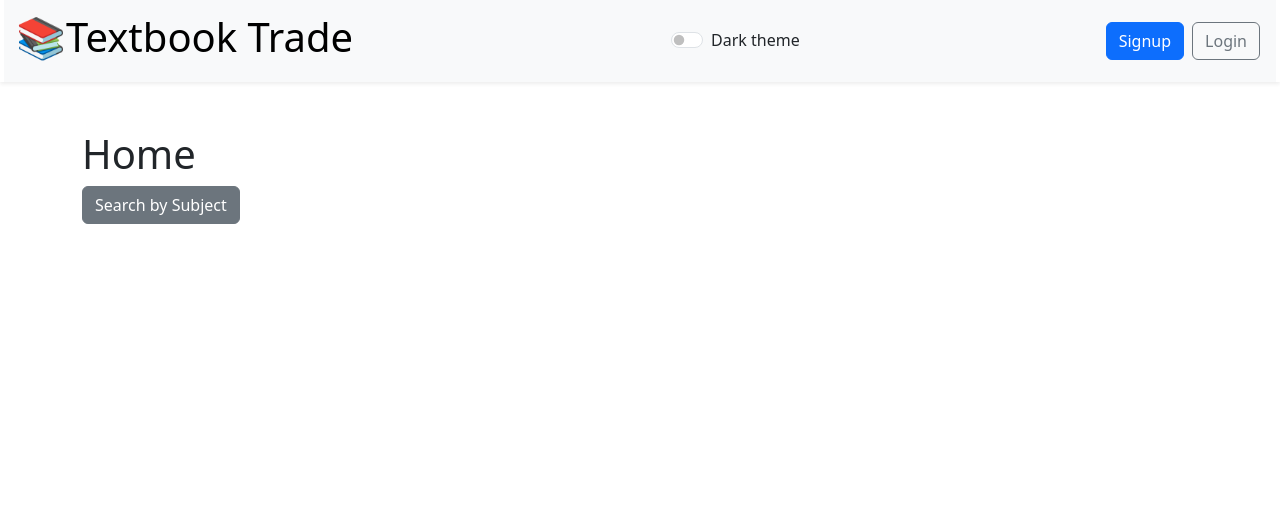
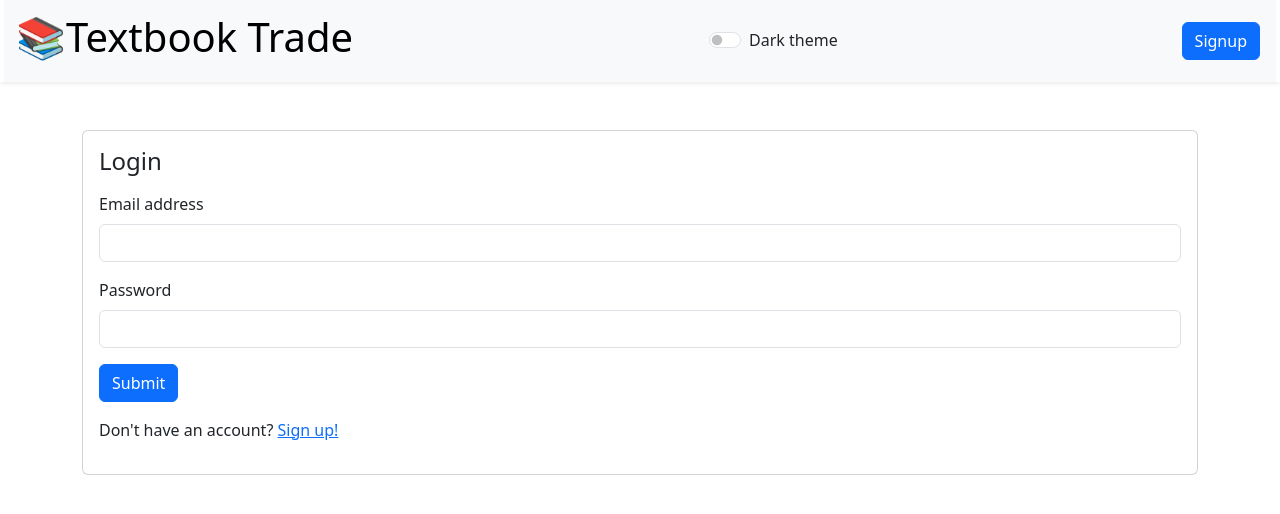
Before and after one commit to camillebagnani/textbook-trade, a React (Vite) app in the folder client/: page / in a window 1280 px wide. Shown: the top 514 px of the page. Built offline with nearby package versions, Linux system fonts and the light colour scheme; no server answers.

Commit message:
Updated login to be a component contained on the home page.

```diff
--- a/client/src/pages/Login.jsx
+++ b/client/src/components/Login/index.jsx
@@ -1,8 +1,7 @@
 import { useState } from "react";
-import { Link } from "react-router-dom";
 import { useMutation } from "@apollo/client";
-import Auth from "../utils/auth";
-import { LOGIN } from "../utils/mutations";
+import Auth from "../../utils/auth";
+import { LOGIN } from "../../utils/mutations";
 
 function Login() {
   const [formState, setFormState] = useState({ email: "", password: "" });
@@ -65,6 +64,12 @@ function Login() {
             Submit
           </button>
         </form>
+        <p className="mt-3">
+          Don't have an account?{" "}
+          <span>
+            <a href="/signup">Sign up!</a>
+          </span>
+        </p>
       </div>
     </div>
   );
--- a/client/src/components/Nav/index.jsx
+++ b/client/src/components/Nav/index.jsx
@@ -49,11 +49,6 @@ function Nav() {
               Signup
             </a>
           </li>
-          <li className="nav-item mx-1">
-            <a className="btn btn-outline-secondary" href="/login" role="button">
-              Login
-            </a>
-          </li>
         </ul>
       );
     }
--- a/client/src/pages/Home.jsx
+++ b/client/src/pages/Home.jsx
@@ -1,42 +1,43 @@
-import { useState } from "react";
-import { useQuery } from '@apollo/client'
-import BookListings from "../components/BookListings"
+import { useQuery } from "@apollo/client";
+import BookListings from "../components/BookListings";
 import { QUERY_ALL_BOOKS } from "../utils/queries";
 import { queryUser } from "../utils/queryUser";
+import Auth from "../utils/auth";
+import Login from "../components/Login";
 
 function Home() {
   const { loading, data } = useQuery(QUERY_ALL_BOOKS);
   const bookData = data?.books || [];
 
-  const {userData, userId, refetch} = queryUser();
-  // console.log(bookData)
+  const { userData, userId, refetch } = queryUser();
 
-  // const [bookData, setBookData] = useState({
+  function loginDisplay() {
+    if (Auth.loggedIn()) {
+      return (
+        <div>
+          <h1>Home</h1>
+          <a href="/subject" className="btn btn-secondary">
+            Search by Subject
+          </a>
+          {userData && (
+            <BookListings
+              bookData={bookData}
+              userData={userData}
+              page={"Home"}
+            />
+          )}
+        </div>
+      );
+    } else {
+      return (
+        <div>
+          <Login />
+        </div>
+      );
+    }
+  }
 
-  // });
-
-  // const getBookData = async () => {
-
-  //   try {
-  //   const { bookData } = await allBooks({
-  //     variables: {bookData: books}
-  //   });
-  //   console.log("Testing!")
-  // } catch (err) {
-  //   console.error(err);
-  // }
-  // }
-
-  return (
-    <div>
-      <h1>Home</h1>
-
-      <a href="/subject" className="btn btn-secondary" >Search by Subject</a>
-      {userData && <BookListings bookData={bookData} userData={userData} page={"Home"}/>
-      }
-
-    </div>
-  )
+  return <div>{loginDisplay()}</div>;
 }
 
 export default Home;
--- a/client/src/pages/Signup.jsx
+++ b/client/src/pages/Signup.jsx
@@ -5,7 +5,11 @@ import Auth from "../utils/auth";
 import { ADD_USER } from "../utils/mutations";
 
 function Signup() {
-  const [formState, setFormState] = useState({ username: "", email: "", password: "" });
+  const [formState, setFormState] = useState({
+    username: "",
+    email: "",
+    password: "",
+  });
   const [addUser] = useMutation(ADD_USER);
 
   const handleFormSubmit = async (e) => {
@@ -75,6 +79,12 @@ function Signup() {
             Submit
           </button>
         </form>
+        <p className="mt-3">
+          Already have an account?{" "}
+          <span>
+            <a href="/">Log in instead.</a>
+          </span>
+        </p>
       </div>
     </div>
   );
```
Also changed, not shown: client/src/main.jsx (+0 -10 lines).
